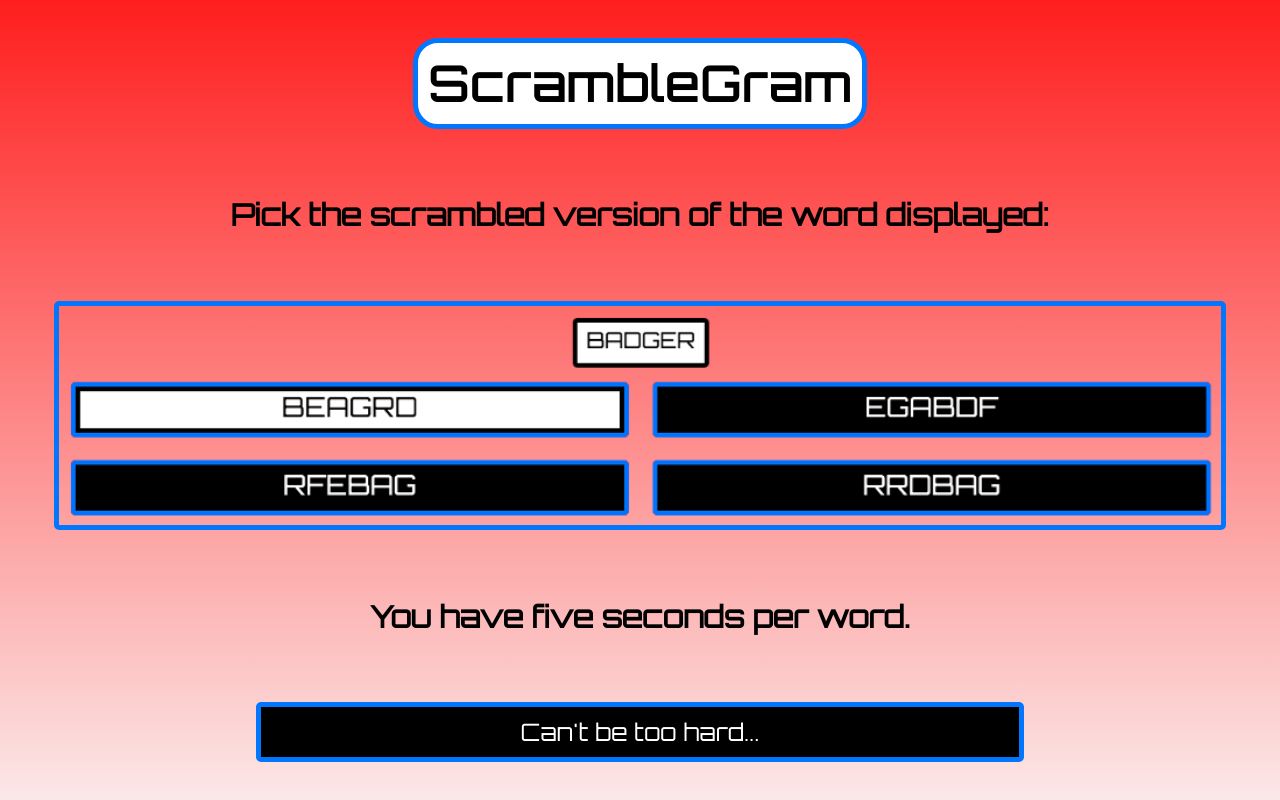
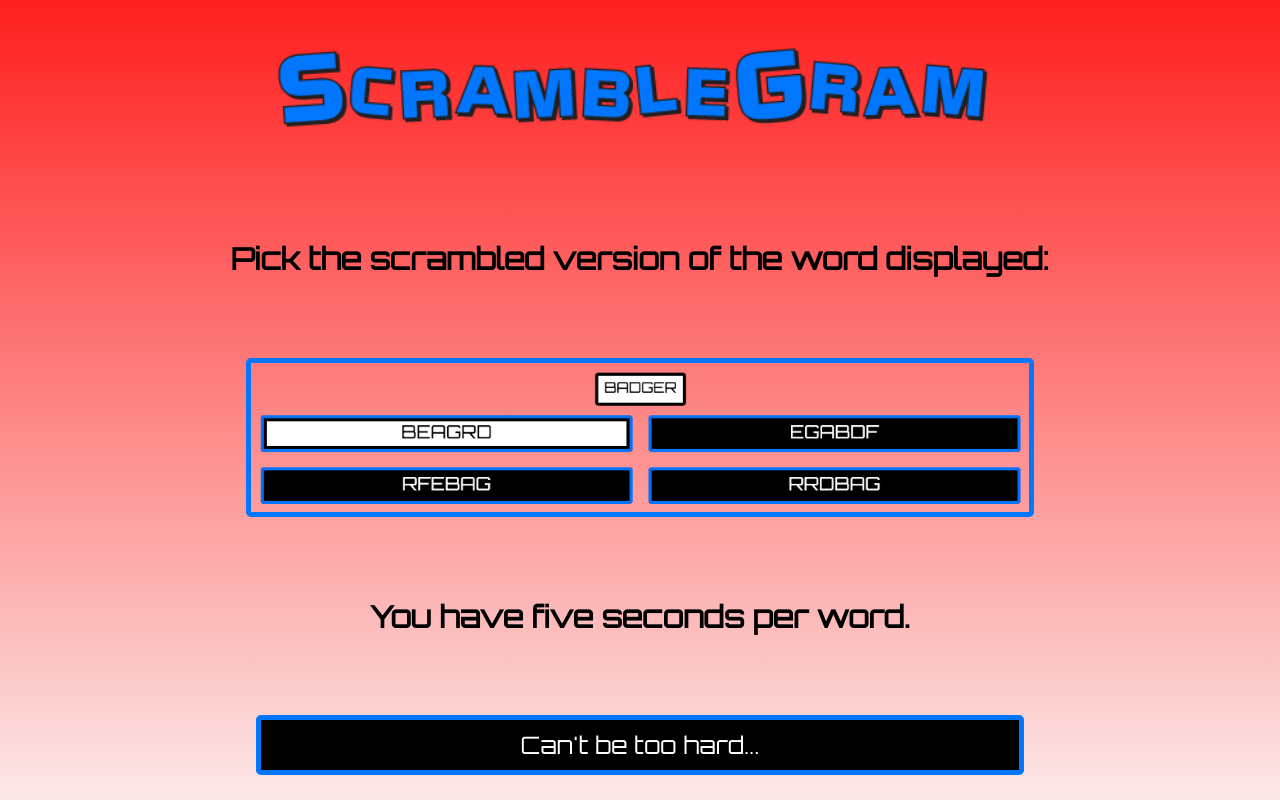
Before and after one commit to Pklong/ScrambleGram, a plain HTML site: page index.html in a window 1280 px wide. Drawn offline with Linux system fonts and the light colour scheme.

Commit message:
add logo, fix highscore bug for first-time players

```diff
--- a/assets/main.css
+++ b/assets/main.css
@@ -59,16 +59,9 @@ img {
   z-index: 2;
 }
 
-#introduction > h1 {
-  font-weight: 700;
-  font-size: 2em;
-  border: 5px solid #0276FD;
-  background: #fff;
-  display: flex;
-  margin: auto;
-  padding: 10px;
-  border-radius: 25px;
-  letter-spacing: 2px;
+.logo-container {
+  width: 60%;
+  align-self: center;
 }
 
 #introduction p {
@@ -79,8 +72,7 @@ img {
 #start {
   font-family: 'Orbitron', sans-serif;
   font-size: 1em;
-  display: block;
-  margin: auto;
+  align-self: center;
   width: 60%;
   height: 60px;
   cursor: pointer;
@@ -97,11 +89,11 @@ img {
 }
 
 .example-container {
+  align-self: center;
   border: 5px solid #0276FD;
   border-radius: 5px;
   padding: 5px;
-  width: 90%;
-  margin: auto;
+  width: 60%;
 }
 
 /* BODY */
--- a/index.html
+++ b/index.html
@@ -9,9 +9,9 @@
   <body>
     <main id='root' class='group'>
       <article id='introduction'>
-        <h1>
-          ScrambleGram
-        </h1>
+        <div class='logo-container'>
+          <img src='./assets/logo.png' alt='game logo'  />
+        </div>
         <p>
           Pick the scrambled version of the word displayed:
         </p>
```
Also changed, not shown: assets/logo.png (added), lib/bundle.js, lib/game.js.
